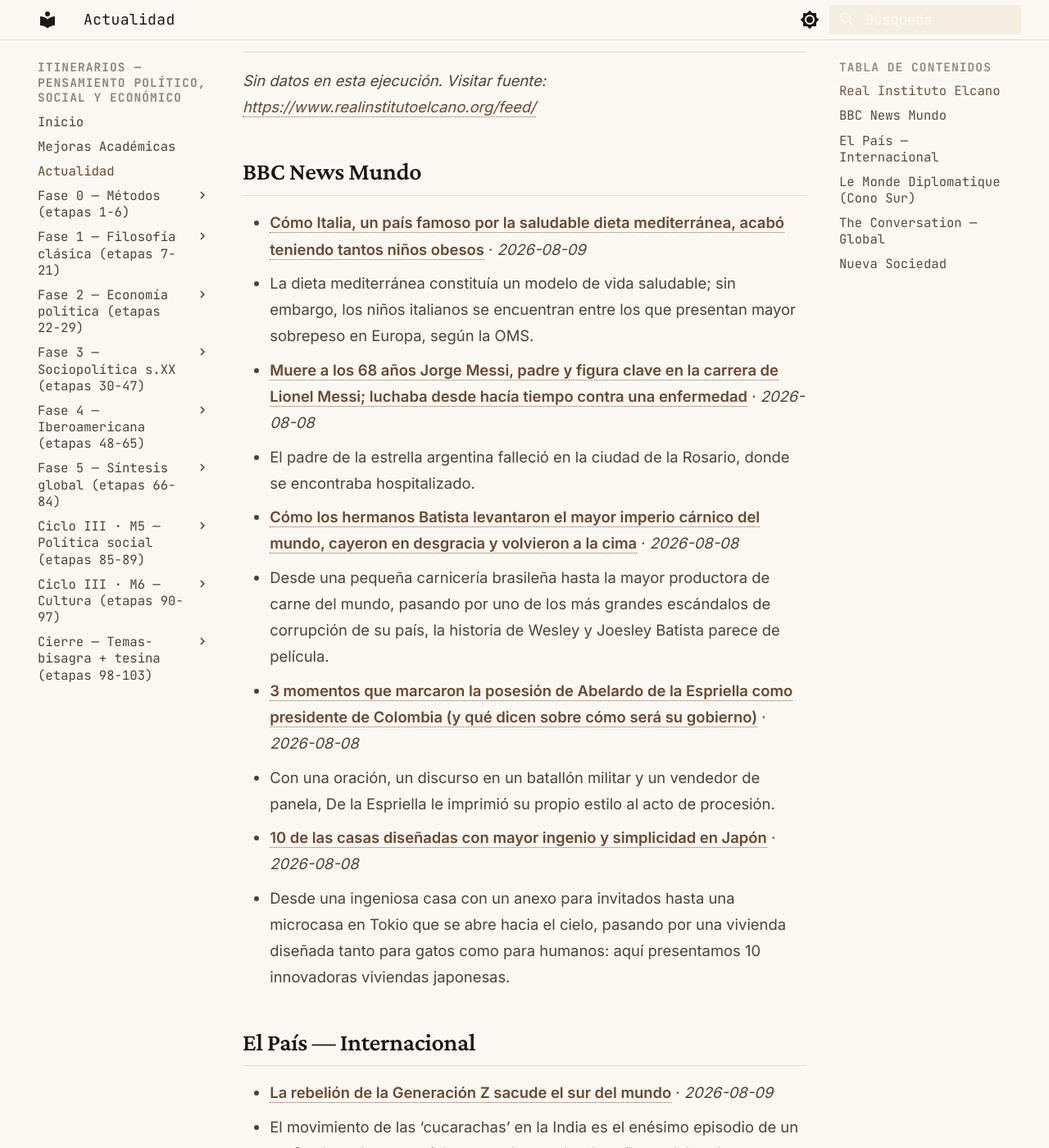
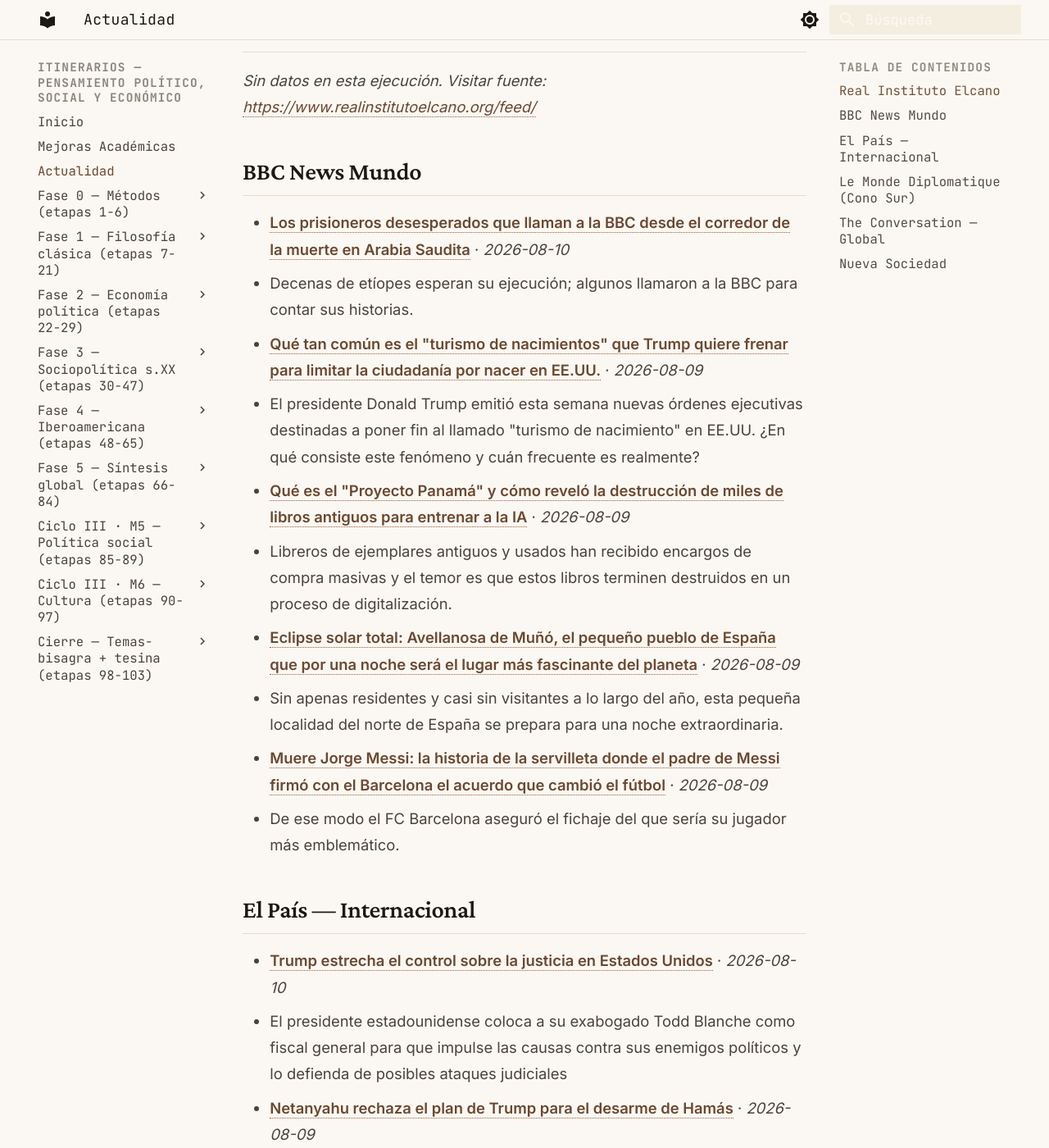
Before and after one commit to MrSpagVi/Curso, an MkDocs documentation site: the page built from docs/actualidad.md, in a window 1280 px wide and 1400 px high, scrolled down 643 px. Shown: the whole window at 82% size. Built offline with MkDocs 1.6.1 and Material for MkDocs 9.7.7, drawn with Linux system fonts in a browser that asks for light colours; some of the changed text lies outside the part shown.

Commit message:
auto: actualidad 2026-08-10

```diff
--- a/docs/actualidad.md
+++ b/docs/actualidad.md
@@ -17,29 +17,29 @@ _Sin datos en esta ejecución. Visitar fuente: [https://www.realinstitutoelcano.
 
 ## BBC News Mundo
 
-- **[Cómo Italia, un país famoso por la saludable dieta mediterránea, acabó teniendo tantos niños obesos](https://www.bbc.com/mundo/articles/cx2mrppm26do?at_medium=RSS&at_campaign=rss)** · *2026-08-09*
-  - La dieta mediterránea constituía un modelo de vida saludable; sin embargo, los niños italianos se encuentran entre los que presentan mayor sobrepeso en Europa, según la OMS.
-- **[Muere a los 68 años Jorge Messi, padre y figura clave en la carrera de Lionel Messi; luchaba desde hacía tiempo contra una enfermedad](https://www.bbc.com/mundo/articles/c5y3dygxj7lo?at_medium=RSS&at_campaign=rss)** · *2026-08-08*
-  - El padre de la estrella argentina falleció en la ciudad de la Rosario, donde se encontraba hospitalizado.
-- **[Cómo los hermanos Batista levantaron el mayor imperio cárnico del mundo, cayeron en desgracia y volvieron a la cima](https://www.bbc.com/mundo/articles/cy07klle5nzo?at_medium=RSS&at_campaign=rss)** · *2026-08-08*
-  - Desde una pequeña carnicería brasileña hasta la mayor productora de carne del mundo, pasando por uno de los más grandes escándalos de corrupción de su país, la historia de Wesley y Joesley Batista parece de película.
-- **[3 momentos que marcaron la posesión de Abelardo de la Espriella como presidente de Colombia (y qué dicen sobre cómo será su gobierno)](https://www.bbc.com/mundo/articles/cz64y70l8wzo?at_medium=RSS&at_campaign=rss)** · *2026-08-08*
-  - Con una oración, un discurso en un batallón militar y un vendedor de panela, De la Espriella le imprimió su propio estilo al acto de procesión.
-- **[10 de las casas diseñadas con mayor ingenio y simplicidad en Japón](https://www.bbc.com/mundo/articles/c5yw679ggjvo?at_medium=RSS&at_campaign=rss)** · *2026-08-08*
-  - Desde una ingeniosa casa con un anexo para invitados hasta una microcasa en Tokio que se abre hacia el cielo, pasando por una vivienda diseñada tanto para gatos como para humanos: aquí presentamos 10 innovadoras viviendas japonesas.
+- **[Los prisioneros desesperados que llaman a la BBC desde el corredor de la muerte en Arabia Saudita](https://www.bbc.com/mundo/articles/c79g7y28vrzo?at_medium=RSS&at_campaign=rss)** · *2026-08-10*
+  - Decenas de etíopes esperan su ejecución; algunos llamaron a la BBC para contar sus historias.
+- **[Qué tan común es el "turismo de nacimientos" que Trump quiere frenar para limitar la ciudadanía por nacer en EE.UU.](https://www.bbc.com/mundo/articles/cly83k3x1y4o?at_medium=RSS&at_campaign=rss)** · *2026-08-09*
+  - El presidente Donald Trump emitió esta semana nuevas órdenes ejecutivas destinadas a poner fin al llamado "turismo de nacimiento" en EE.UU. ¿En qué consiste este fenómeno y cuán frecuente es realmente?
+- **[Qué es el "Proyecto Panamá" y cómo reveló la destrucción de miles de libros antiguos para entrenar a la IA](https://www.bbc.com/mundo/articles/ckgdmv8gz1jo?at_medium=RSS&at_campaign=rss)** · *2026-08-09*
+  - Libreros de ejemplares antiguos y usados han recibido encargos de compra masivas y el temor es que estos libros terminen destruidos en un proceso de digitalización.
+- **[Eclipse solar total: Avellanosa de Muñó, el pequeño pueblo de España que por una noche será el lugar más fascinante del planeta](https://www.bbc.com/mundo/articles/cwymvm84p9ko?at_medium=RSS&at_campaign=rss)** · *2026-08-09*
+  - Sin apenas residentes y casi sin visitantes a lo largo del año, esta pequeña localidad del norte de España se prepara para una noche extraordinaria.
+- **[Muere Jorge Messi: la historia de la servilleta donde el padre de Messi firmó con el Barcelona el acuerdo que cambió el fútbol](https://www.bbc.com/mundo/articles/c5y6g9dxww4o?at_medium=RSS&at_campaign=rss)** · *2026-08-09*
+  - De ese modo el FC Barcelona aseguró el fichaje del que sería su jugador más emblemático.
 
 ## El País — Internacional
 
-- **[La rebelión de la Generación Z sacude el sur del mundo](https://elpais.com/internacional/2026-08-09/la-rebelion-de-la-generacion-z-sacude-el-sur-del-mundo.html)** · *2026-08-09*
-  - El movimiento de las ‘cucarachas’ en la India es el enésimo episodio de un profundo malestar social que se abate sobre los pilares del poder tradicional
-- **[Las primarias demócratas muestran la decreciente influencia política de Israel en Estados Unidos](https://elpais.com/internacional/2026-08-09/las-primarias-democratas-muestran-la-decreciente-influencia-politica-de-israel-en-estados-unidos.html)** · *2026-08-09*
-  - El éxito del izquierdista El-Sayed en las primarias de Míchigan, pese a los 30 millones de dólares en su contra del ‘lobby’ israelí, expone el progresivo alejamiento de los aliados tradicionales
-- **[Las afganas resisten solas tras cinco años de terror talibán: “Guardar silencio representaría aceptar la injusticia”](https://elpais.com/internacional/2026-08-09/las-afganas-resisten-solas-tras-cinco-anos-de-terror-taliban-guardar-silencio-representaria-aceptar-la-injusticia.html)** · *2026-08-09*
-  - Las mujeres y niñas del país desafían a los fundamentalistas con escuelas clandestinas, manifestándose y creando empresas, mientras la UE se acerca a los radicales
+- **[Trump estrecha el control sobre la justicia en Estados Unidos](https://elpais.com/internacional/2026-08-10/trump-estrecha-el-control-sobre-la-justicia-en-estados-unidos.html)** · *2026-08-10*
+  - El presidente estadounidense coloca a su exabogado Todd Blanche como fiscal general para que impulse las causas contra sus enemigos políticos y lo defienda de posibles ataques judiciales
+- **[Netanyahu rechaza el plan de Trump para el desarme de Hamás](https://elpais.com/internacional/2026-08-09/netanyahu-rechaza-el-plan-de-15-puntos-impulsado-por-trump-para-gaza.html)** · *2026-08-09*
+  - En un mensaje de tono electoral, el primer ministro condiciona toda retirada del más del 60% de Gaza a la entrega de armas “total” y “auténtica” de la milicia islamista
+- **[Narva, la ciudad en primera línea de la guerra híbrida de Rusia](https://elpais.com/internacional/2026-08-10/narva-la-ciudad-en-primera-linea-de-la-guerra-hibrida-de-rusia.html)** · *2026-08-10*
+  - La localidad fronteriza de Estonia ha vivido siglos de invasiones y tensiones geopolíticas. Y así continúa, entre la amenaza de una ofensiva rusa a gran escala y la normalidad
+- **[Las últimas elecciones de Trump](https://elpais.com/opinion/2026-08-10/las-ultimas-elecciones-de-trump.html)** · *2026-08-10*
+  - Diga lo que diga y haga lo que haga el presidente tras los comicios de noviembre, sus resultados y sus consecuencias no van a cambiar
 - **[Contra la cretinización tecnológica](https://elpais.com/opinion/2026-08-08/contra-la-cretinizacion-tecnologica.html)** · *2026-08-08*
   - Los móviles y ciertas aplicaciones digitales son un arma de destrucción masiva de las capacidades cognitivas y relacionales, de la salud mental y democrática
-- **[La misma crisis en Ceuta en un mundo diferente](https://elpais.com/opinion/2026-08-08/la-misma-crisis-en-ceuta-en-un-mundo-diferente.html)** · *2026-08-08*
-  - Europa necesita recuperar una conversación adulta sobre la inmigración que transforme su vulnerabilidad presente en resiliencia
 
 ## Le Monde Diplomatique (Cono Sur)
 
@@ -47,16 +47,16 @@ _Sin datos en esta ejecución. Visitar fuente: [https://www.eldiplo.org/feed/](h
 
 ## The Conversation — Global
 
-- **[The world has changed. African countries must rethink how they grow their economies](https://theconversation.com/the-world-has-changed-african-countries-must-rethink-how-they-grow-their-economies-289060)** · *2026-08-09*
-  - Africa still needs millions of better-paying jobs and higher productivity to reduce poverty. What has changed is the route to achieving those goals.
-- **[Wind and solar projects in Kenya and South Africa don’t always benefit the communities that host them – study](https://theconversation.com/wind-and-solar-projects-in-kenya-and-south-africa-dont-always-benefit-the-communities-that-host-them-study-285717)** · *2026-08-09*
-  - In South Africa and Kenya, some green energy projects have deprived local communities of land and livelihoods instead of sharing the benefits.
-- **[Plastic waste is harming livestock in South Africa: smallholder farmers using communal land set out the support they need](https://theconversation.com/plastic-waste-is-harming-livestock-in-south-africa-smallholder-farmers-using-communal-land-set-out-the-support-they-need-288414)** · *2026-08-09*
-  - As plastic waste spreads across communal grazing land, smallholder farmers are losing livestock, income and an important source of food and security.
-- **[Why finance jobs are widening income inequality in cities around the world](https://theconversation.com/why-finance-jobs-are-widening-income-inequality-in-cities-around-the-world-287548)** · *2026-08-08*
-  - Our study found that financial hubs around the world have significantly higher levels of income inequality.
-- **[Eleven must-see comedy shows at the Edinburgh Fringe](https://theconversation.com/eleven-must-see-comedy-shows-at-the-edinburgh-fringe-289280)** · *2026-08-07*
-  - When it comes to the best of the Fringe’s comedy lineup this year, we’ve done all the heavy lifting so you don’t have to.
+- **[Say yes to your census data being shared in 99 years – for Australian history, and for your children](https://theconversation.com/say-yes-to-your-census-data-being-shared-in-99-years-for-australian-history-and-for-your-children-289393)** · *2026-08-10*
+  - The census gives you the option to preserve your records, to be released after 99 years. We should all consent.
+- **[View from The Hill: Albanese tried to be ‘hip’, only to let diplomacy slip](https://theconversation.com/view-from-the-hill-albanese-tried-to-be-hip-only-to-let-diplomacy-slip-288351)** · *2026-08-10*
+  - A diplomatic gesture from Japan was meant to strengthen ties, but Anthony Albanese’s joke has instead raised questions about taste, respect and political judgement.
+- **[Why the Pentagon is suddenly interested in a tiny town in NSW](https://theconversation.com/why-the-pentagon-is-suddenly-interested-in-a-tiny-town-in-nsw-289386)** · *2026-08-10*
+  - With a half-billion-dollar loan, the US hopes to cut its reliance on Chinese supplies of scandium, a crucial mineral for aerospace. But China still has leverage.
+- **[Vietnam wants to harness its diaspora in Australia and NZ to boost its growth. It may face strong opposition](https://theconversation.com/vietnam-wants-to-harness-its-diaspora-in-australia-and-nz-to-boost-its-growth-it-may-face-strong-opposition-289365)** · *2026-08-10*
+  - As Vietnam’s top leader visits Australia this week, he may struggle to convince a distrustful diaspora to engage deeply with the communist government in Hanoi.
+- **[Australia is home to the only mass cuttlefish gathering in the world. This year these giants didn’t return](https://theconversation.com/australia-is-home-to-the-only-mass-cuttlefish-gathering-in-the-world-this-year-these-giants-didnt-return-288940)** · *2026-08-10*
+  - By late June, the animals should be well and truly aggregating. In short, the cuttlefish have simply failed to turn up.
 
 ## Nueva Sociedad
 
```
Also changed, not shown: other parts of docs/actualidad.md (+1 -1 lines).
